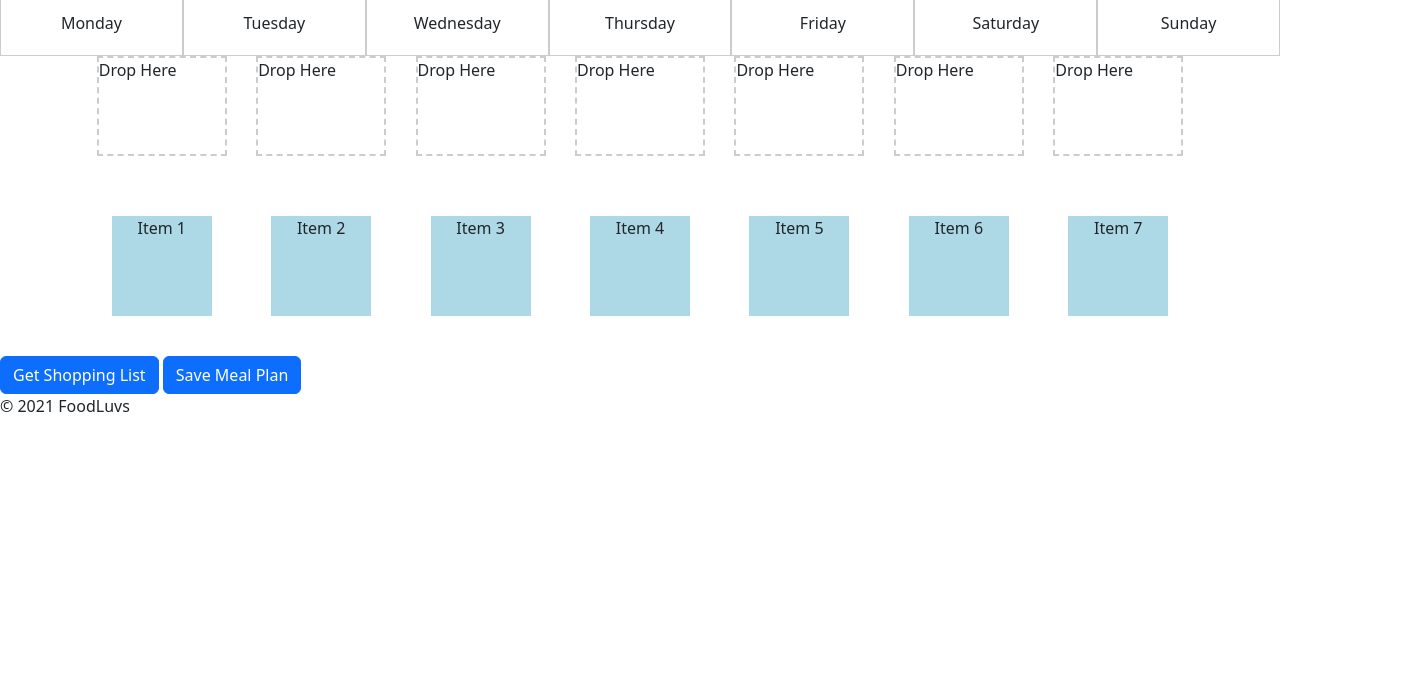
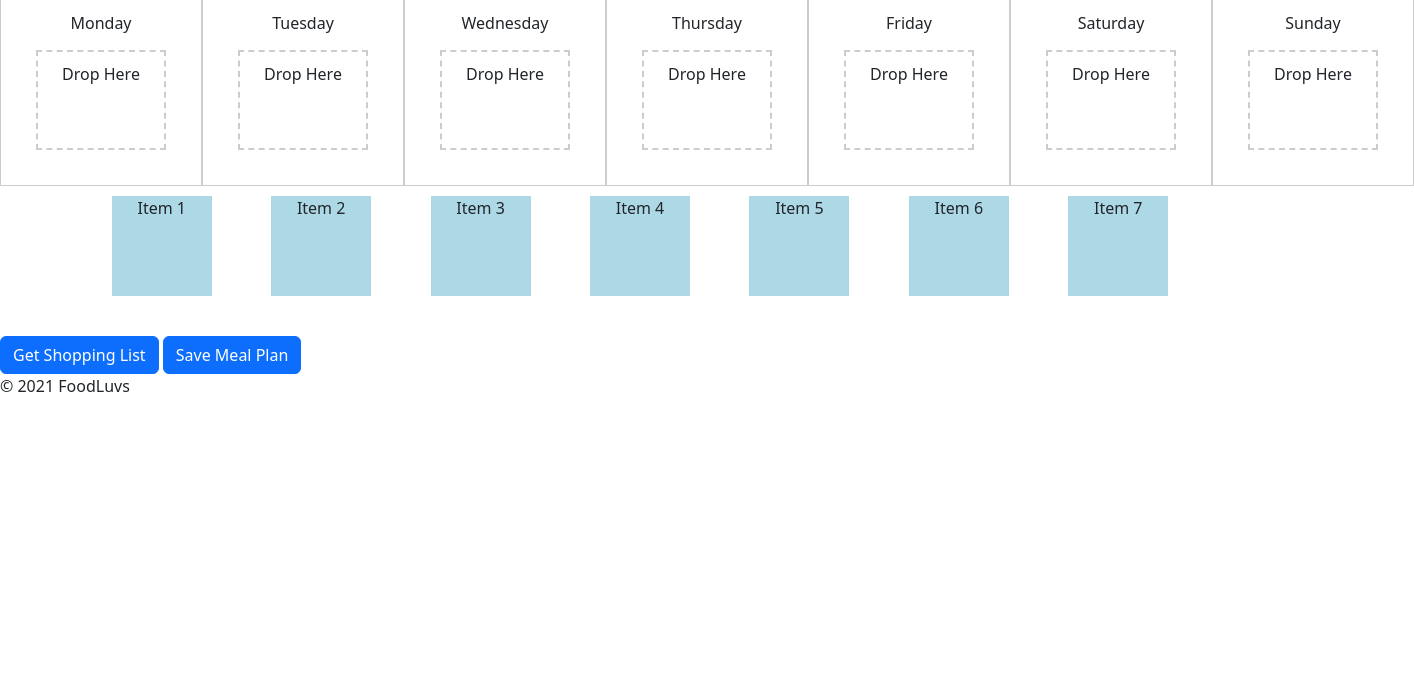
Before and after one commit to Condor2665/FoodLuvs, a plain HTML site: page index.html in a window 1280 px wide. Shown: the part 100-800 px from the top of the page, 1414 px wide, since content can reach past the window. Drawn offline with nearby package versions, Linux system fonts and the light colour scheme.

Commit message:
Optimize fundamental calendar layout, needs css styling fixes now

```diff
--- a/Assets/CSS/style.css
+++ b/Assets/CSS/style.css
@@ -10,6 +10,10 @@ CSS Styling
   background-color: #f4f4f4;
   padding: 10px;
   text-align: center;
+}
+
+.daysContainer{
+  display: flex;
 }
 
 .days {
@@ -28,8 +32,10 @@ CSS Styling
     width: 130px;
     height: 100px;
     border: 2px dashed #ccc;
-    /* margin: 20px; */
-    position: relative;
+    margin: 15px;
+    padding: 10px;
+
+    justify-content: center;
 
 }
 .draggable {
--- a/index.html
+++ b/index.html
@@ -9,32 +9,45 @@
 </head>
 
 <header>F🍒dLu🍕</header>
-<div class="calendar"></div>
-
-  <div class="header"></div>
 
 <body>
-    <h2>Week of November 17th - 23rd</h2>
+<div class="header">
+  <h2>Week of November 17th - 23rd</h2>
+</div>
+    <div class="calendar">
+
 
   <div class="days">
-    <div class="day">Monday</div>
-    <div class="day">Tuesday</div>
-    <div class="day">Wednesday</div>
-    <div class="day">Thursday</div>
-    <div class="day">Friday</div>
-    <div class="day">Saturday</div>
-    <div class="day">Sunday</div>
+    <div class="day">Monday
+    <div id="dropArea">Drop Here</div>
+</div>
+    <div class="day">Tuesday
+    <div id="dropArea">Drop Here</div>
+
+    </div>
+    <div class="day">Wednesday
+    <div id="dropArea">Drop Here</div>
+
+    </div>
+    <div class="day">Thursday
+    <div id="dropArea">Drop Here</div>
+
+    </div>
+    <div class="day">Friday
+    <div id="dropArea">Drop Here</div>
+
+    </div>
+    <div class="day">Saturday
+    <div id="dropArea">Drop Here</div>
+
+    </div>
+    <div class="day">Sunday
+    <div id="dropArea">Drop Here</div>
+
+    </div>
   </div>
 
-  <div class="container">
-    <div id="dropArea">Drop Here</div>
-    <div id="dropArea">Drop Here</div>
-    <div id="dropArea">Drop Here</div>
-    <div id="dropArea">Drop Here</div>
-    <div id="dropArea">Drop Here</div>
-    <div id="dropArea">Drop Here</div>
-    <div id="dropArea">Drop Here</div>
-  </div>
+
 
   <div class="container">
     <div class="draggable" draggable="true">Item 1</div>
```
